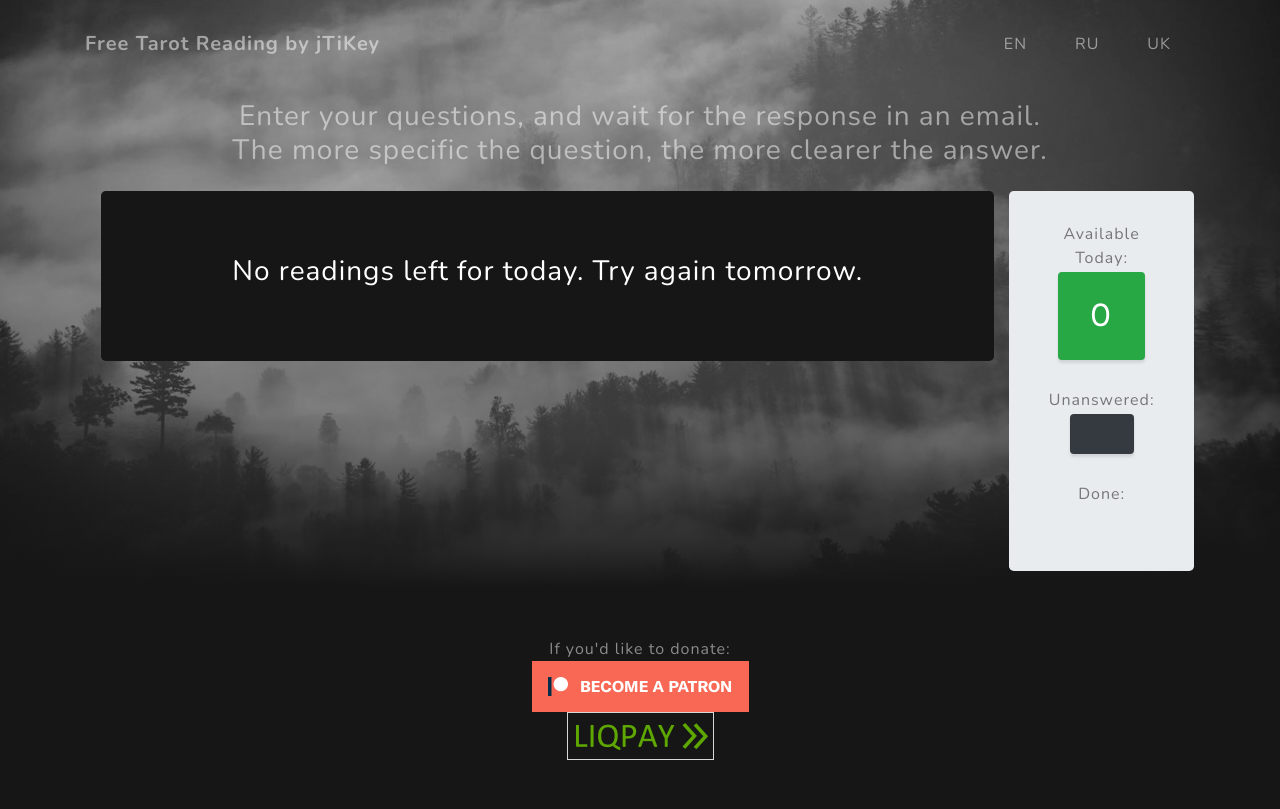
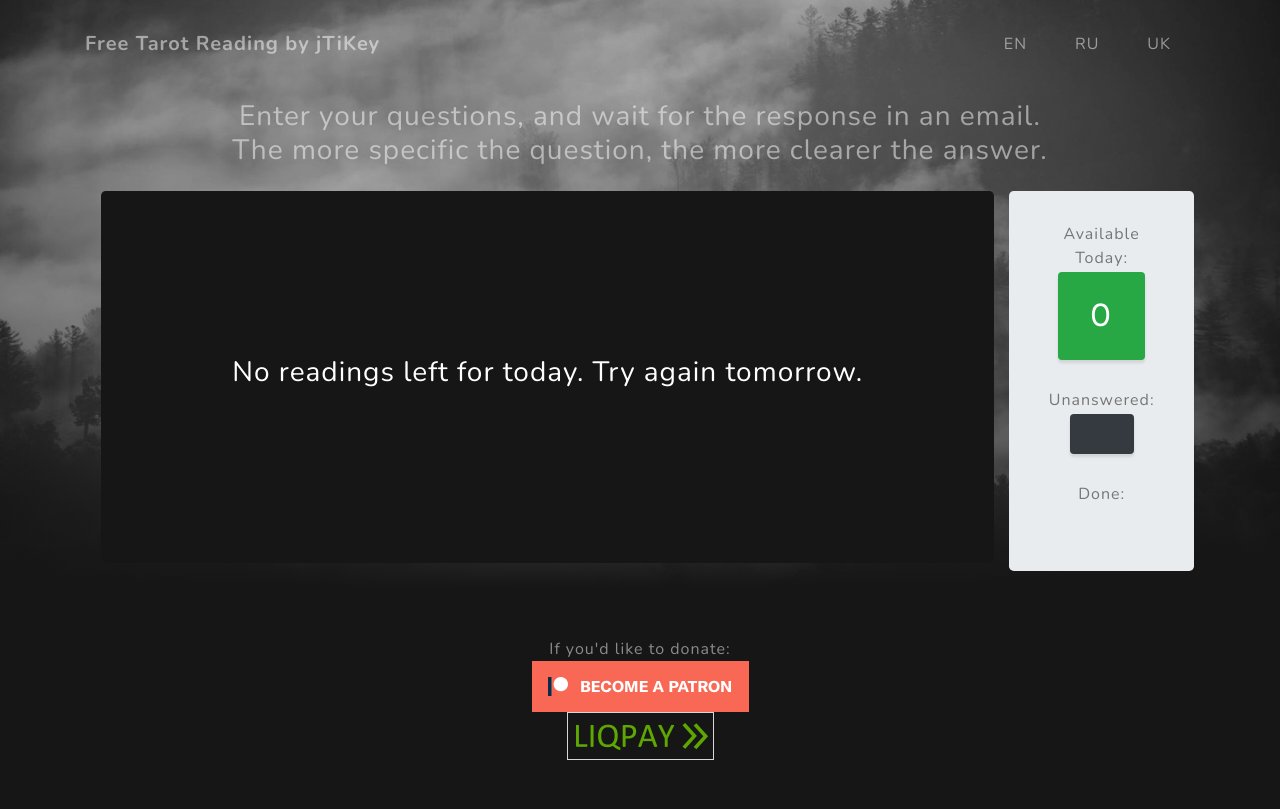
Before and after one commit to jTiKey/tarot, a Django app: template tarot/templates/index.html in a window 1280 px wide. Shown: the top 809 px of the page. Run offline with Django 3.2, Linux system fonts and the light colour scheme; the template is opened without the code that fills it, so the values that code supplies are empty; parts of the project's set-up code (start-up, migrations or seed data) failed here and were passed over; some libraries are stand-ins or nearby versions; some web fonts are replaced.

Commit message:
fix no reading style

```diff
--- a/tarot/templates/index.html
+++ b/tarot/templates/index.html
@@ -117,7 +117,7 @@
                 {% crispy form %}
               </form>
             {% else %}
-              <div class="jumbotron bg-black text-white">
+              <div style="height: 100%" class="jumbotron bg-black text-white wrapper">
                 <h3>
                   {% trans "No readings left for today. Try again tomorrow." %}
                 </h3>
```
